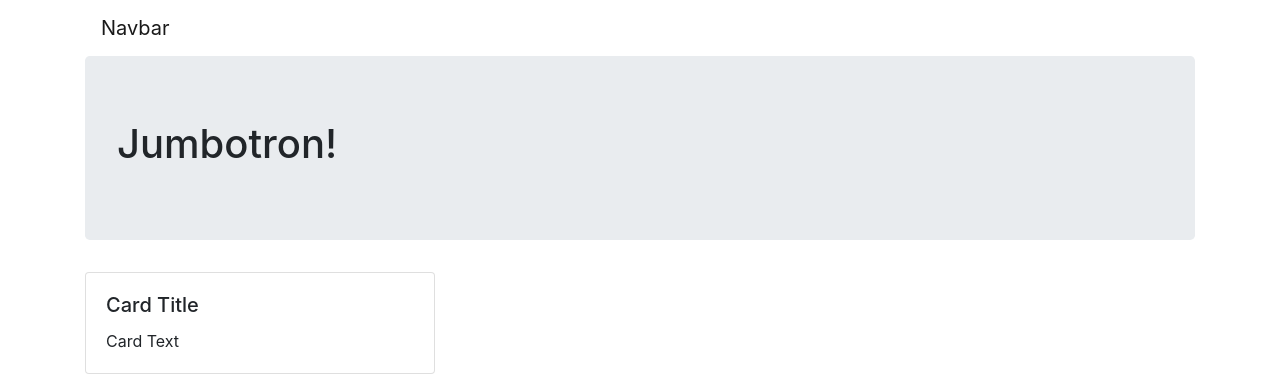
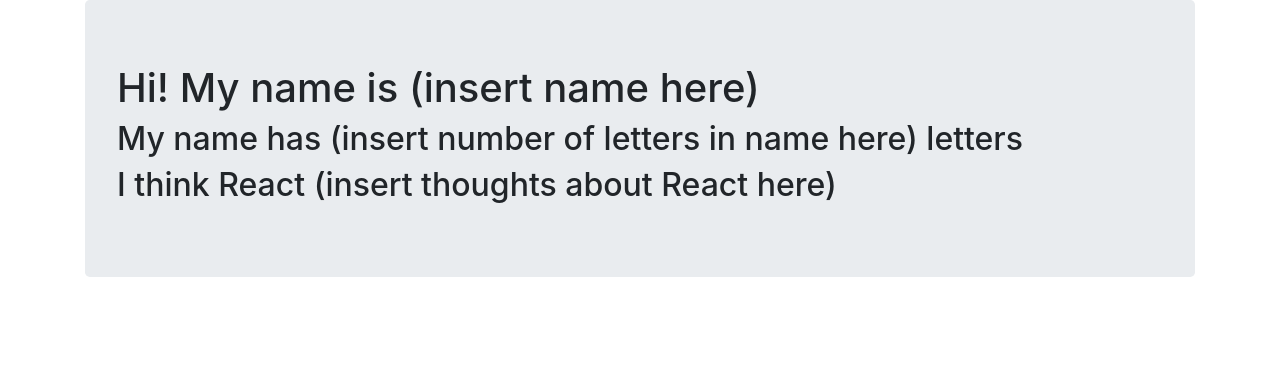
Before and after one commit to Joseph526/reactpractice, a React (Create React App) app: page / in a window 1280 px wide. Shown: the top 386 px of the page. Built offline with nearby package versions, Linux system fonts and the light colour scheme.

Commit message:
Replaced src directory

```diff
--- a/src/App.js
+++ b/src/App.js
@@ -1,6 +1,6 @@
 import React from "react";
-import HelloBootstrap from "./components/HelloBootstrap";
+import JSXVariables from "./components/JSXVariables";
 
-const App = () => <HelloBootstrap />;
+const App = () => <JSXVariables />;
 
 export default App;
--- a/src/components/HelloBootstrap.js
+++ /dev/null
@@ -1,24 +0,0 @@
-import React from "react";
-
-const HelloBootstrap = () => (
-    <div className="container">
-        <nav className="navbar navbar-light">
-            <a className="navbar-brand" href="#">Navbar</a>
-        </nav>
-        <div className="jumbotron">
-            <h1>Jumbotron!</h1>
-        </div>
-        <div className="row">
-            <div className="col-md-4">
-                <div className="card mb-4">
-                    <div className="card-body">
-                        <h5 className="card-title">Card Title</h5>
-                        <p className="card-text">Card Text</p>
-                    </div>
-                </div>
-            </div>
-        </div>
-    </div>
-);
-
-export default HelloBootstrap;
--- /dev/null
+++ b/src/components/JSXVariables.js
@@ -0,0 +1,15 @@
+import React from "react";
+
+const JSXVariables = () => (
+  <div className="main-container">
+    <div className="container">
+      <div className="jumbotron">
+        <h1>Hi! My name is (insert name here)</h1>
+        <h2>My name has (insert number of letters in name here) letters</h2>
+        <h2>I think React (insert thoughts about React here)</h2>
+      </div>
+    </div>
+  </div>
+);
+
+export default JSXVariables;
```
